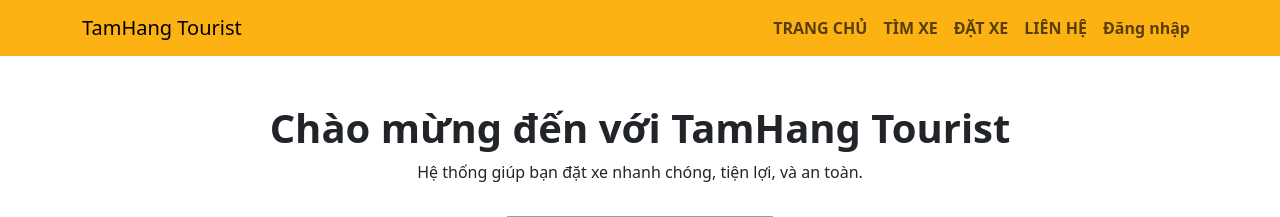
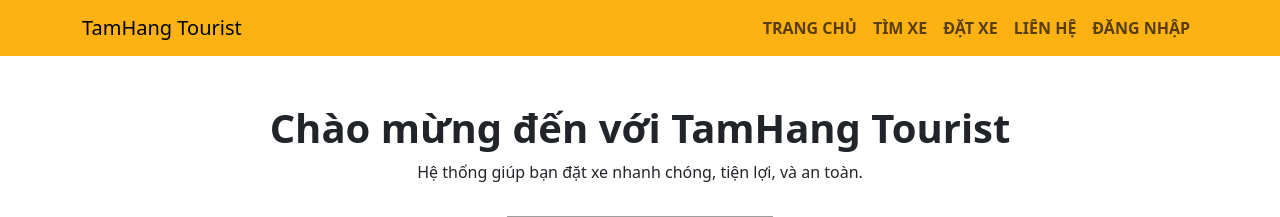
Before and after one commit to zink154/CarBooking_Website, a PHP site: page /CarBooking_Website/index.php in a window 1280 px wide. Shown: the top 217 px of the page. Run offline with PHP 8.4, Linux system fonts and the light colour scheme; grey boxes are pictures that could not be loaded.

Commit message:
bug fixes

```diff
--- a/views/header.php
+++ b/views/header.php
@@ -86,7 +86,7 @@ $user_role = $is_logged_in ? $_SESSION['user']['type'] : ''; // Vai trò ngườ
                         <li class="nav-item"><a class="nav-link" href="<?= BASE_URL ?>/index.php">TRANG CHỦ</a></li>
                         <li class="nav-item"><a class="nav-link" href="<?= BASE_URL ?>/users/search_car.php">TÌM XE</a></li>
                         <li class="nav-item"><a class="nav-link" href="<?= BASE_URL ?>/users/book_car.php">ĐẶT XE</a></li>
-                        <li class="nav-item"><a class="nav-link" href="<?= BASE_URL ?>/users/contact.php">LIÊN HỆ</a></li>
+                        <li class="nav-item"><a class="nav-link" href="<?= BASE_URL ?>/contact.php">LIÊN HỆ</a></li>
 
                         <!-- Hiển thị thông tin người dùng -->
                         <?php if ($is_logged_in): ?>
@@ -95,20 +95,20 @@ $user_role = $is_logged_in ? $_SESSION['user']['type'] : ''; // Vai trò ngườ
                                     Xin chào, <?= htmlspecialchars($user_name); ?>
                                 </a>
                                 <ul class="dropdown-menu dropdown-menu-end" aria-labelledby="userDropdown">
-                                    <li><a class="dropdown-item" href="<?= BASE_URL ?>/pages/profile.php">Hồ sơ của tôi</a></li>
-                                    <li><a class="dropdown-item" href="<?= BASE_URL ?>/pages/change_password.php">Đổi mật khẩu</a></li> <!-- Đổi mật khẩu -->
+                                    <li><a class="dropdown-item" href="<?= BASE_URL ?>profile.php">Hồ sơ của tôi</a></li>
+                                    <li><a class="dropdown-item" href="<?= BASE_URL ?>change_password.php">Đổi mật khẩu</a></li> <!-- Đổi mật khẩu -->
 
                                     <!-- Hiển thị Dashboard nếu là admin -->
                                     <?php if ($user_role === 'admin'): ?>
                                         <li><a class="dropdown-item" href="<?= BASE_URL ?>/admin/dashboard.php">Truy cập Dashboard</a></li>
                                     <?php endif; ?>
 
-                                    <li><a class="dropdown-item" href="<?= BASE_URL ?>/pages/logout.php">Đăng xuất</a></li>
+                                    <li><a class="dropdown-item" href="<?= BASE_URL ?>/logout.php">Đăng xuất</a></li>
                                 </ul>
                             </li>
                         <?php else: ?>
                             <li class="nav-item">
-                                <a class="nav-link" href="<?= BASE_URL ?>/login.php">Đăng nhập</a>
+                                <a class="nav-link" href="<?= BASE_URL ?>/login.php">ĐĂNG NHẬP</a>
                             </li>
                         <?php endif; ?>
                     </ul>
```
